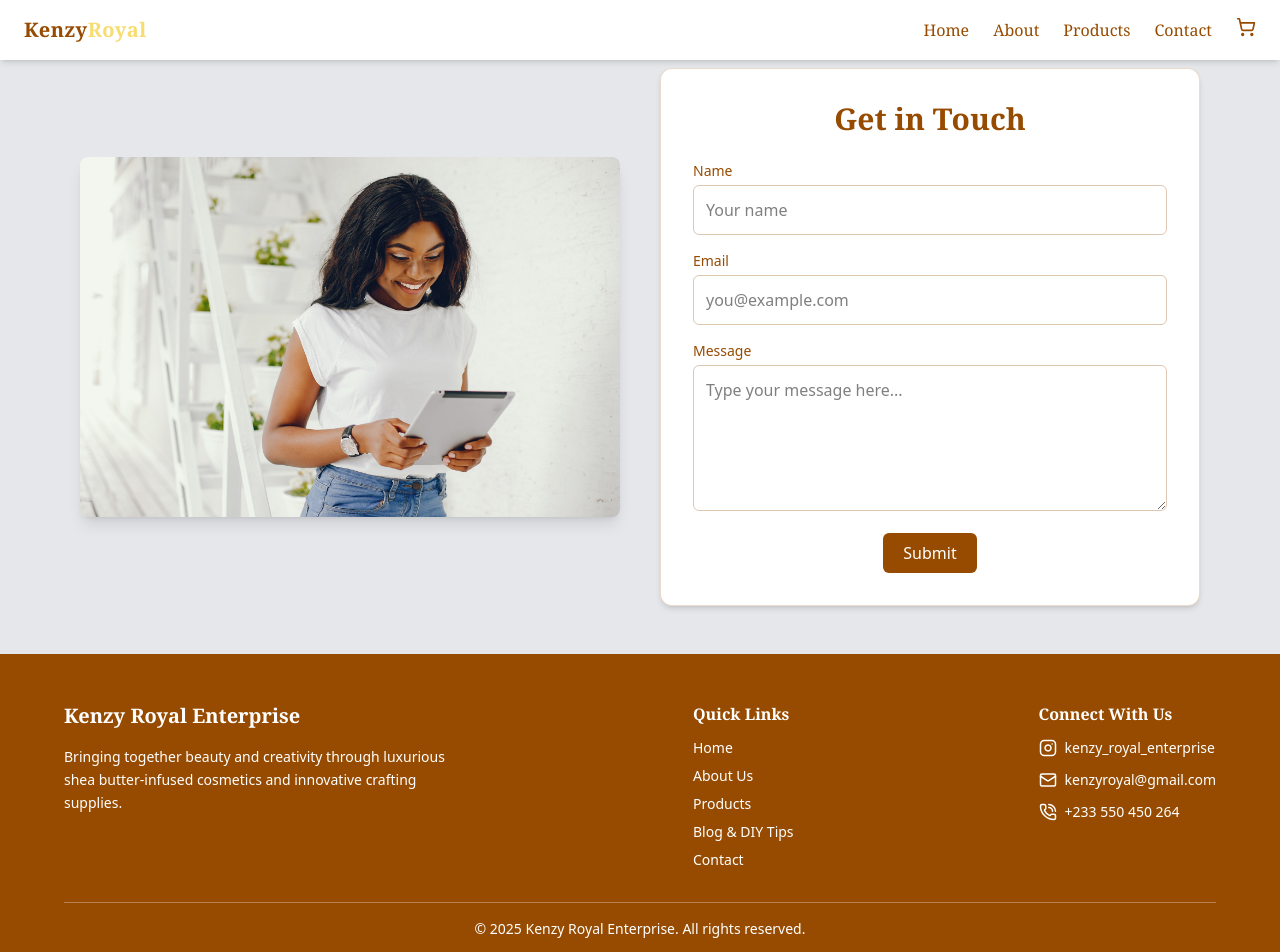
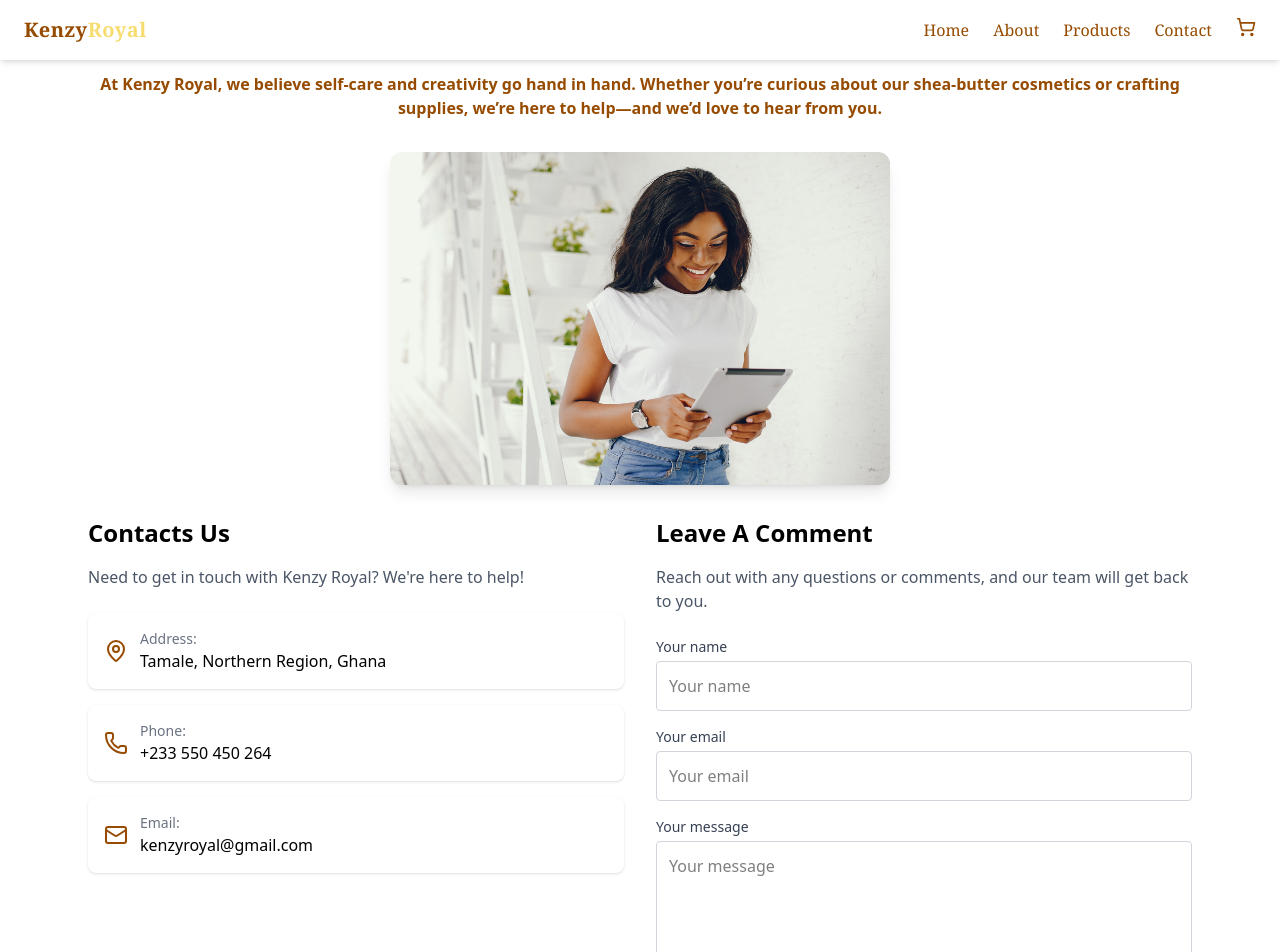
Before and after one commit to Kenzy-Enterprise/Kenzy-Royal-UI, a React (Vite) app: page /contact in a window 1280 px wide. Shown: the top 952 px of the page. Built offline with nearby package versions, Linux system fonts and the light colour scheme.

Commit message:
Updated the contact form

```diff
--- a/src/components/ContactForm.jsx
+++ b/src/components/ContactForm.jsx
@@ -1,66 +1,118 @@
+// src/components/ContactPage.jsx
 import React from "react";
-import contactImage from "../assets/images/contact-girl.jpg";
+import { MapPin, Phone, Mail } from "lucide-react";
+import image from "../assets/images/contact-girl.jpg";
 
-const ContactForm = () => {
+const ContactPage = () => {
   return (
-    <section className="bg-gray-200 py-12 px-6 md:px-20 mt-5">
-      <div className="max-w-6xl mx-auto grid md:grid-cols-2 gap-10 items-center">
+    <div className="max-w-6xl mx-auto p-6 space-y-12 mt-12">
+      <div className="text-center mb-8">
+        <p className="text-[#964B00] font-bold">
+          At Kenzy Royal, we believe self-care and creativity go hand in hand.
+          Whether you’re curious about our shea-butter cosmetics or crafting
+          supplies, we’re here to help—and we’d love to hear from you.
+        </p>
+      </div>
+      <div className="flex justify-center mb-8">
+        <img
+          src={image}
+          alt="Kenzy Royal Products"
+          className="rounded-xl shadow-lg object-cover w-full md:w-[600px] lg:w-[500px] h-auto"
+        />
+      </div>
+      {/* Contact & Comment Section */}
+      <div className="grid md:grid-cols-2 gap-8">
+        {/* Contacts Us */}
         <div>
-          <img
-            src={contactImage}
-            alt="Contact Kenzy Royal"
-            className="rounded-lg shadow-lg"
-          />
+          <h2 className="text-2xl font-bold mb-4">Contacts Us</h2>
+          <p className="text-gray-600 mb-6">
+            Need to get in touch with Kenzy Royal? We're here to help!
+          </p>
+
+          <ul className="space-y-4">
+            <li className="flex items-center bg-white rounded-lg shadow p-4">
+              <MapPin className="w-6 h-6 text-[#964B00] mr-3" />
+              <div>
+                <p className="text-sm text-gray-500">Address:</p>
+                <p className="font-medium">Tamale, Northern Region, Ghana</p>
+              </div>
+            </li>
+            <li className="flex items-center bg-white rounded-lg shadow p-4">
+              <Phone className="w-6 h-6 text-[#964B00] mr-3" />
+              <div>
+                <p className="text-sm text-gray-500">Phone:</p>
+                <p className="font-medium">+233 550 450 264</p>
+              </div>
+            </li>
+            <li className="flex items-center bg-white rounded-lg shadow p-4">
+              <Mail className="w-6 h-6 text-[#964B00] mr-3" />
+              <div>
+                <p className="text-sm text-gray-500">Email:</p>
+                <p className="font-medium">kenzyroyal@gmail.com</p>
+              </div>
+            </li>
+          </ul>
         </div>
 
-        <div className="bg-white p-8 rounded-xl shadow-md border border-[#964B00]/20">
-          <h2 className="text-3xl font-bold text-[#964B00] mb-6 text-center font-serif">
-            Get in Touch
-          </h2>
-          <form>
-            <div className="mb-4">
-              <label className="block text-sm font-medium text-[#964B00] mb-1">
-                Name
+        {/* Leave A Comment */}
+        <div>
+          <h2 className="text-2xl font-bold mb-4">Leave A Comment</h2>
+          <p className="text-gray-600 mb-6">
+            Reach out with any questions or comments, and our team will get back
+            to you.
+          </p>
+          <form className="space-y-4">
+            <div>
+              <label className="block text-sm font-medium text-gray-700 mb-1">
+                Your name
               </label>
               <input
                 type="text"
                 placeholder="Your name"
-                className="w-full border border-[#964B00]/30 rounded-md p-3 focus:outline-none focus:ring-2 focus:ring-[#F7DC6F]"
+                className="w-full border border-gray-300 rounded p-3 focus:outline-none focus:ring-2 focus:ring-[#F7DC6F]"
               />
             </div>
-            <div className="mb-4">
-              <label className="block text-sm font-medium text-[#964B00] mb-1">
-                Email
+            <div>
+              <label className="block text-sm font-medium text-gray-700 mb-1">
+                Your email
               </label>
               <input
                 type="email"
-                placeholder="you@example.com"
-                className="w-full border border-[#964B00]/30 rounded-md p-3 focus:outline-none focus:ring-2 focus:ring-[#F7DC6F]"
+                placeholder="Your email"
+                className="w-full border border-gray-300 rounded p-3 focus:outline-none focus:ring-2 focus:ring-[#F7DC6F]"
               />
             </div>
-            <div className="mb-4">
-              <label className="block text-sm font-medium text-[#964B00] mb-1">
-                Message
+            <div>
+              <label className="block text-sm font-medium text-gray-700 mb-1">
+                Your message
               </label>
               <textarea
-                rows="5"
-                placeholder="Type your message here..."
-                className="w-full border border-[#964B00]/30 rounded-md p-3 focus:outline-none focus:ring-2 focus:ring-[#F7DC6F]"
-              ></textarea>
+                rows={5}
+                placeholder="Your message"
+                className="w-full border border-gray-300 rounded p-3 focus:outline-none focus:ring-2 focus:ring-[#F7DC6F]"
+              />
             </div>
-            <div className="flex justify-center">
-              <button
-                type="submit"
-                className="bg-[#964B00] text-white px-5 py-2 rounded-md hover:bg-[#7a3d00] transition"
-              >
-                Submit
-              </button>
-            </div>
+            <button
+              type="submit"
+              className="bg-[#964B00] text-white px-6 py-2 rounded hover:bg-[#7a3d00] transition"
+            >
+              Send Message
+            </button>
           </form>
         </div>
       </div>
-    </section>
+
+      {/* Map Section */}
+      <div className="w-full h-64 rounded overflow-hidden shadow-lg">
+        <iframe
+          title="Tamale, Ghana Map"
+          src="https://maps.google.com/maps?q=Tamale%20Ghana&t=&z=13&ie=UTF8&iwloc=&output=embed"
+          className="w-full h-full border-0"
+          allowFullScreen
+        />
+      </div>
+    </div>
   );
 };
 
-export default ContactForm;
+export default ContactPage;
```
